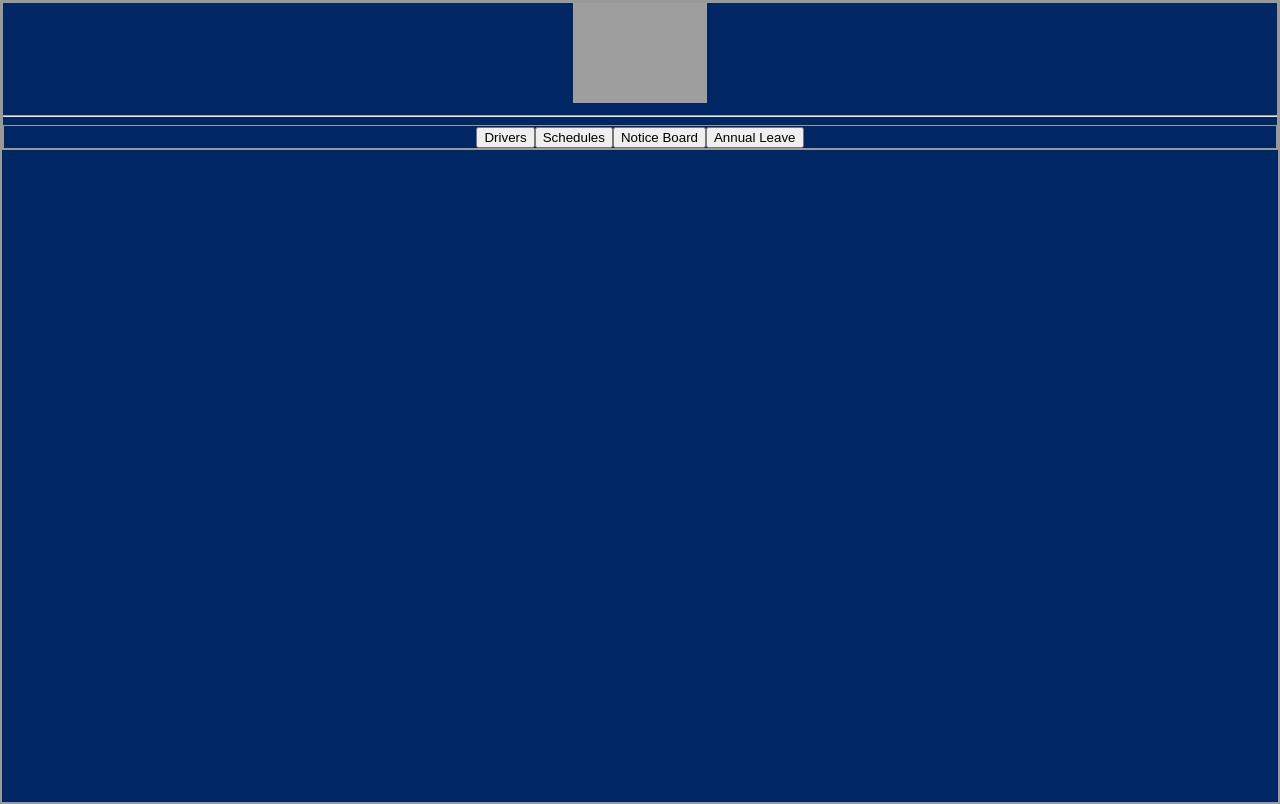
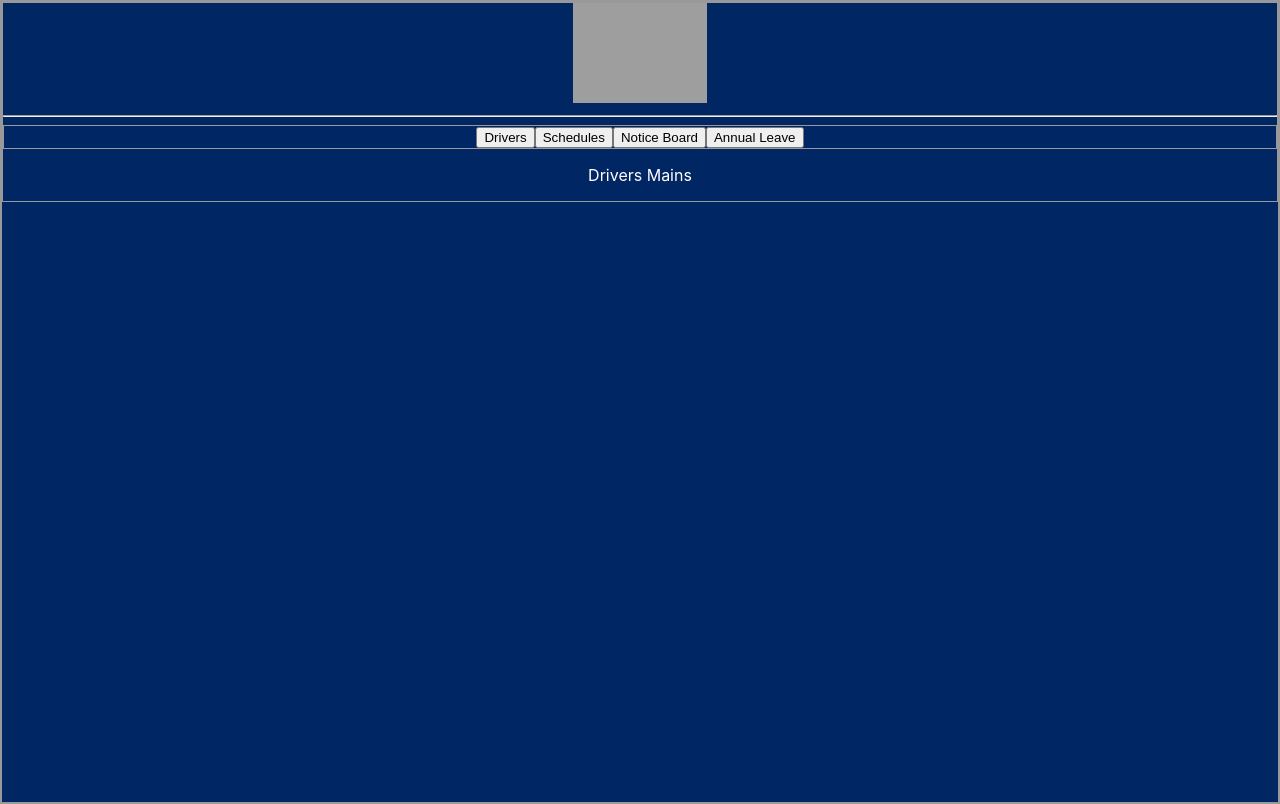
Before and after one commit to erikesund/train-app-system, a React (Create React App) app in the folder office-app/: page / in a window 1280 px wide. Built offline with nearby package versions, Linux system fonts and the light colour scheme; grey boxes are pictures that could not be loaded.

Commit message:
added drivers main menu component

```diff
--- a/office-app/src/components/OfficeMenu.js
+++ b/office-app/src/components/OfficeMenu.js
@@ -1,10 +1,14 @@
 import React from "react";
 
-function OfficeMenu () {
+function OfficeMenu ({viewModeClick}) {
+
+  function handleDriverClick(evt) {
+    viewModeClick("driver")
+  }
 
   return (
     <div>
-      <button>Drivers</button>
+      <button onClick={handleDriverClick}>Drivers</button>
       <button>Schedules</button>
       <button>Notice Board</button>
       <button>Annual Leave</button>
--- /dev/null
+++ b/office-app/src/components/drivers/DriversMain.js
@@ -0,0 +1,7 @@
+import React from "react";
+
+function DriversMain () {
+  return <p>Drivers Mains</p>
+}
+
+export default DriversMain
--- a/office-app/src/containers/OfficeContainer.js
+++ b/office-app/src/containers/OfficeContainer.js
@@ -1,9 +1,14 @@
 import React, {useState} from "react";
+import DriversMain from "../components/drivers/DriversMain";
 import OfficeMenu from "../components/OfficeMenu";
 // const {connectToDb, getDb} = require("../db/db")
 
 function OfficeContainer () {
   const [viewMode, setViewMode] = useState("menu");
+
+  const viewModeClick = string => {
+    setViewMode(string);
+  }
 
   return (
     <div id="main-container">
@@ -11,6 +16,7 @@ function OfficeContainer () {
       <hr/>
       {viewMode === "menu" && (
       <OfficeMenu/>)}
+      <DriversMain/>
     </div>
   )
 }
```
